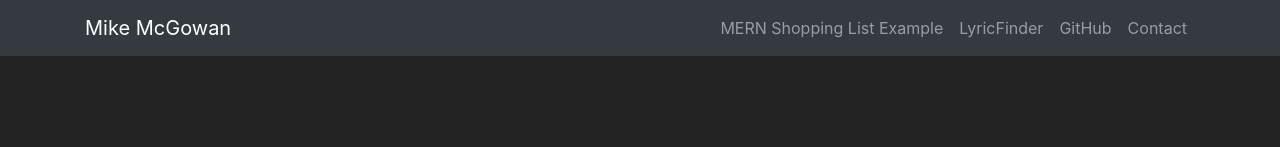
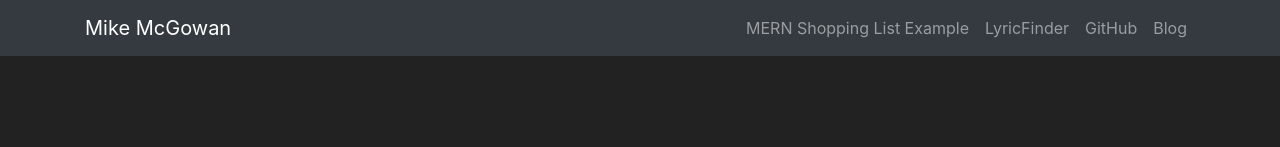
Before and after one commit to debiangeek/McGowan-Media-Tech, a React (Create React App) app in the folder client/: page / in a window 1280 px wide. Shown: the top 147 px of the page. Built offline with nearby package versions, Linux system fonts and the light colour scheme.

Commit message:
Update AppNavbar.js
Adding links to wordpress blog posts.

```diff
--- a/client/src/components/AppNavbar.js
+++ b/client/src/components/AppNavbar.js
@@ -29,7 +29,7 @@ class AppNavbar extends Component {
             <div>
             <Navbar color="dark" dark expand="sm" className="mb-5">
             <Container>
-                <NavbarBrand href="/">Mike McGowan</NavbarBrand>
+                <NavbarBrand href="https://mmtech871143481.wordpress.com/">Mike McGowan</NavbarBrand>
                 <NavbarToggler onClick={this.toggle} />
                 <Collapse isOpen={this.state.isOpen} navbar>
                     <Nav className="ml-auto" navbar pullRight >
@@ -49,8 +49,8 @@ class AppNavbar extends Component {
                             </NavLink>
                         </NavItem>
                         <NavItem>
-                            <NavLink href="mailto:mcgowan.michael@gmail.com">
-                            Contact
+                            <NavLink href="https://mmtech871143481.wordpress.com/">
+                            Blog
                         </NavLink>
                         </NavItem>
                     </Nav>
```
